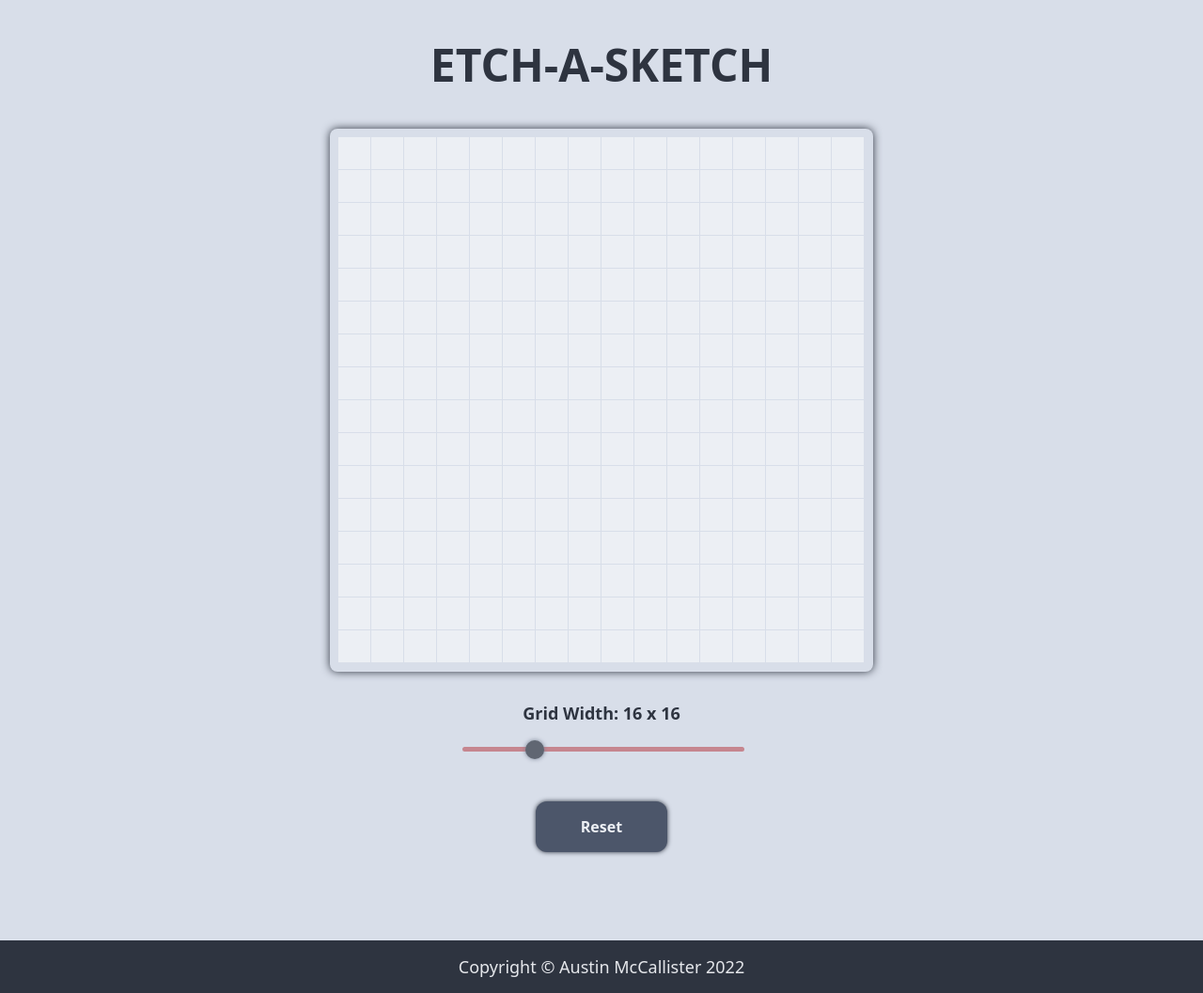
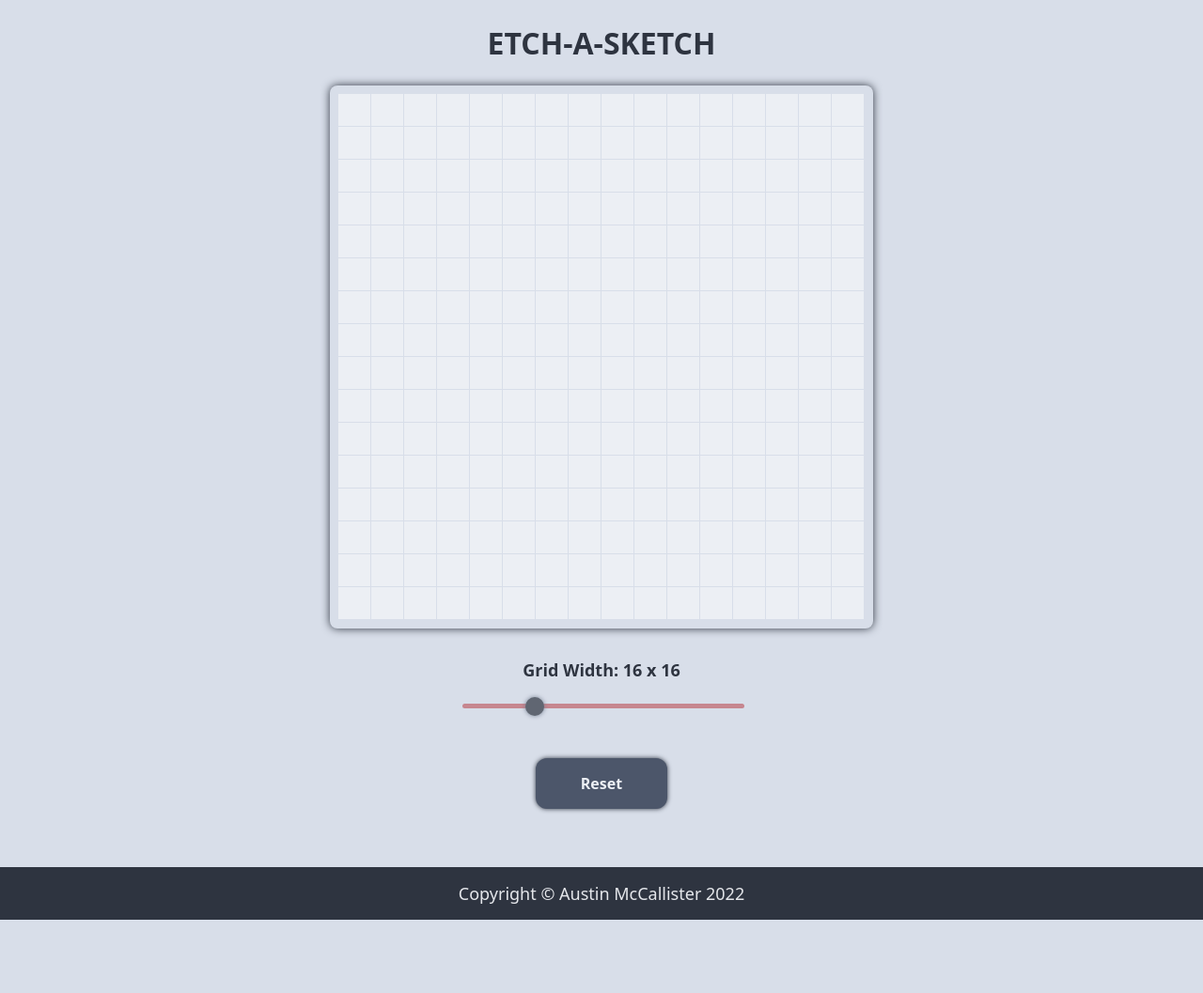
Before and after one commit to AustinMcCallister/odin-etch-a-sketch, a plain HTML site: page index.html in a window 1280 px wide. Shown: the whole page at 94% size. After the commit the page ends 979 px from the top, so only its background shows below. Drawn offline with Linux system fonts and the light colour scheme.

Commit message:
Adjust header and footer sizing

```diff
--- a/style.css
+++ b/style.css
@@ -23,12 +23,12 @@ body {
 
 .header {
   color: #2E3440;
-  font-size: 48px;
+  font-size: 32px;
   font-weight: bold;
   display: flex;
   justify-content: center;
   align-items: center;
-  padding: 36px;
+  padding: 24px;
 }
 
 .section-one {
@@ -122,7 +122,7 @@ body {
   display: flex;
   font-size: 18px;
   padding: 16px;
-  margin-top: 64px;
+  margin-top: 32px;
   width: 100%;
   justify-content: center;
   align-items: center;
```
